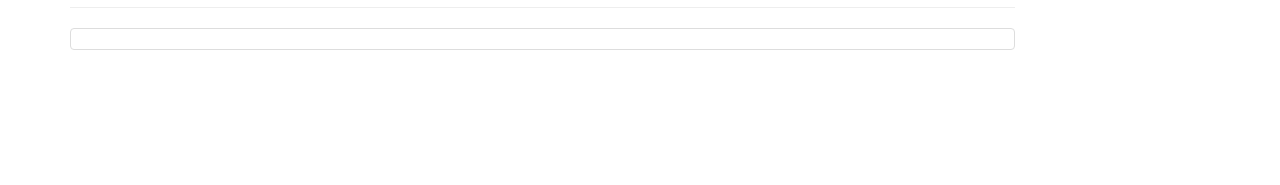
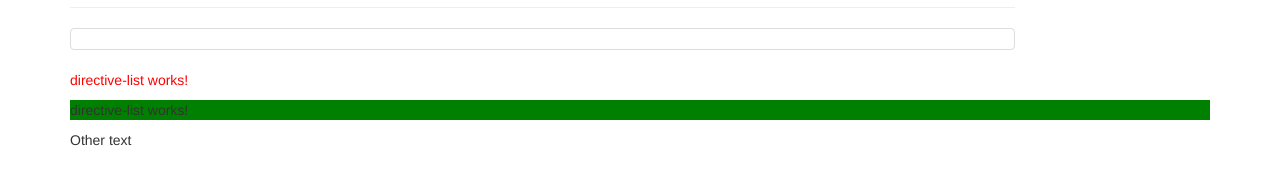
Before and after one commit to mehakdua/recipeapp, an Angular app: page / in a window 1280 px wide. Shown: the part 369-554 px from the top of the page. Built offline with nearby package versions, Linux system fonts and the light colour scheme.

Commit message:
add remaining files

```diff
--- a/src/app/app.component.html
+++ b/src/app/app.component.html
@@ -2,4 +2,5 @@
 <div class="container">
 	<rb-recipes></rb-recipes>
 	<rb-shopping-list></rb-shopping-list>
+	<rb-directive-list></rb-directive-list>
 </div>
--- a/src/app/app.component.ts
+++ b/src/app/app.component.ts
@@ -2,7 +2,7 @@ import { Component } from '@angular/core';
 import {HeaderComponent} from './header.component';
 import {RecipesComponent} from './recipes/recipes.component';
 import {ShoppingListComponent} from './shopping-list/shopping-list.component';
-
+import {DirectiveListComponent} from './directive-list/directive-list.component';
 
 @Component({
   selector: 'rb-root',
--- a/src/app/app.module.ts
+++ b/src/app/app.module.ts
@@ -11,6 +11,8 @@ import { RecipeItemComponent } from './recipes/recipe-list/recipe-item.component
 import { RecipeDetailComponent } from './recipes/recipe-detail/recipe-detail.component';
 import { ShoppingListComponent } from './shopping-list/shopping-list.component';
 import { ShoppingListAddComponent } from './shopping-list/shopping-list-add.component';
+import { DirectiveListComponent } from './directive-list/directive-list.component';
+import { HighlightDirective } from './directive-list/highlight.directive';
 
 @NgModule({
   declarations: [
@@ -21,7 +23,9 @@ import { ShoppingListAddComponent } from './shopping-list/shopping-list-add.comp
     RecipeItemComponent,
     RecipeDetailComponent,
     ShoppingListComponent,
-    ShoppingListAddComponent
+    ShoppingListAddComponent,
+    DirectiveListComponent,
+    HighlightDirective
   ],
   imports: [
     BrowserModule,
--- /dev/null
+++ b/src/app/directive-list/directive-list.component.css
@@ -0,0 +1,3 @@
+.myclass{
+	background: green;
+}
--- /dev/null
+++ b/src/app/directive-list/directive-list.component.html
@@ -0,0 +1,7 @@
+<p [ngStyle]="{'color':'red'}">
+  directive-list works!
+</p>
+<p [ngClass]="{myclass:true}">
+  directive-list works!
+</p>
+<div highlight>Other text</div>
--- /dev/null
+++ b/src/app/directive-list/directive-list.component.ts
@@ -0,0 +1,15 @@
+import { Component, OnInit } from '@angular/core';
+
+@Component({
+  selector: 'rb-directive-list',
+  templateUrl: './directive-list.component.html',
+  styleUrls:['./directive-list.component.css']
+})
+export class DirectiveListComponent implements OnInit {
+
+  constructor() { }
+
+  ngOnInit() {
+  }
+
+}
--- /dev/null
+++ b/src/app/directive-list/highlight.directive.ts
@@ -0,0 +1,12 @@
+import { Directive,ElementRef } from '@angular/core';
+
+@Directive({
+  selector: '[rbHighlight]'
+})
+export class HighlightDirective {
+
+  constructor(private elementRef:ElementRef) {
+  	this.elementRef.nativeElement.style.backgroundColor='orange';
+   }
+
+}
```
